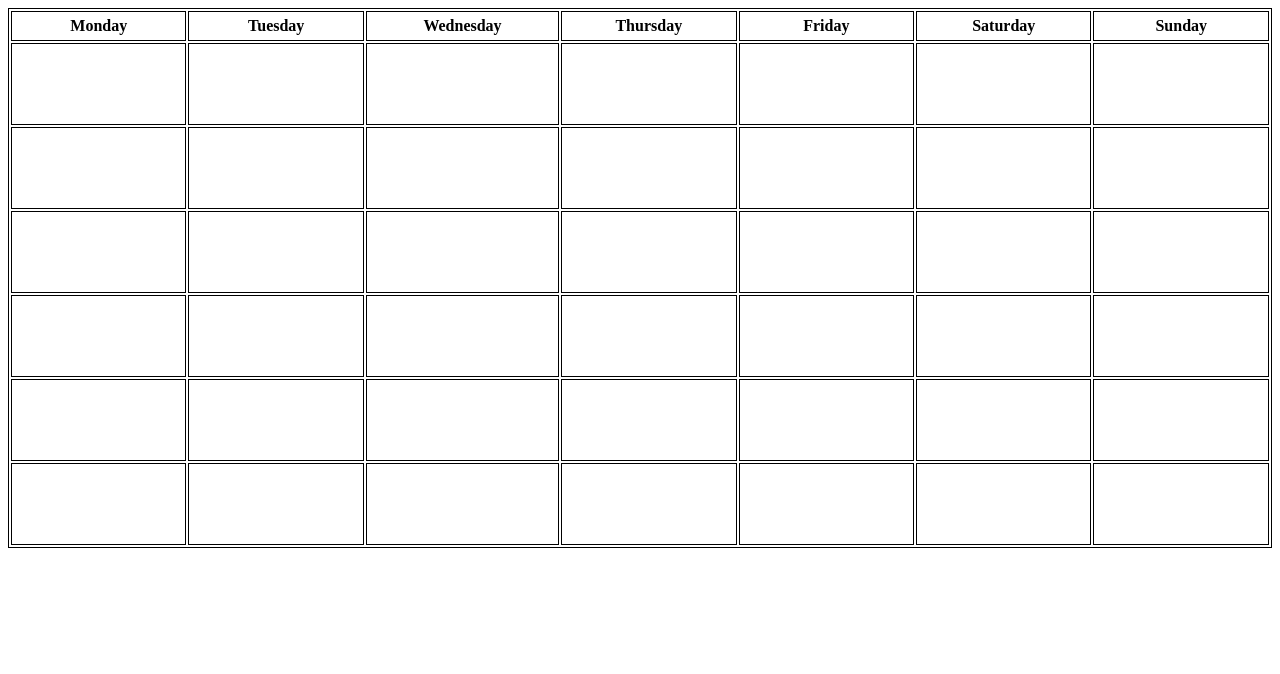
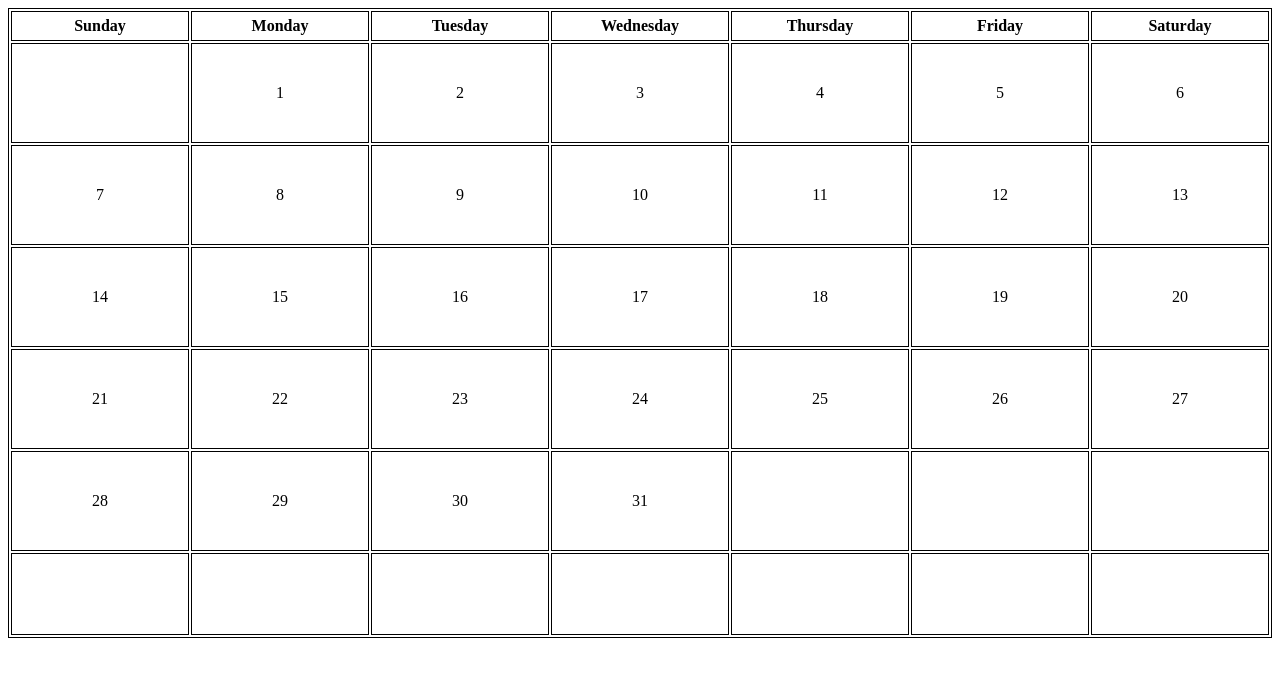
Before and after one commit to navi-mann/calendar_js, a website built with webpack: page dist/index.html in a window 1280 px wide. Built offline with nearby package versions, Linux system fonts and the light colour scheme.

Commit message:
now rendering calendar for current month

```diff
--- a/src/index.js
+++ b/src/index.js
@@ -1,6 +1,16 @@
 const $ = require('jquery');
+const date = new Date();
+date.setDate(1);
+const firstDay = date.getDay();
+console.log($('td')[firstDay]);
+const dayOfWeek = $('td')[firstDay].innerHTML = 1;
 
+function daysInMonth(anyDateInMonth) {
+    return new Date(anyDateInMonth.getYear(),
+                    anyDateInMonth.getMonth()+1,
+                    0).getDate();}
 
-// $(document).ready(function(){
-//   $('body').html('jquery is working lolo')
-// });
+console.log(daysInMonth(new Date));
+for (var i = firstDay; i < daysInMonth(new Date) + 1; i ++) {
+  $('td')[i].innerHTML = i;
+}
```
Also changed, not shown: dist/index.html.
